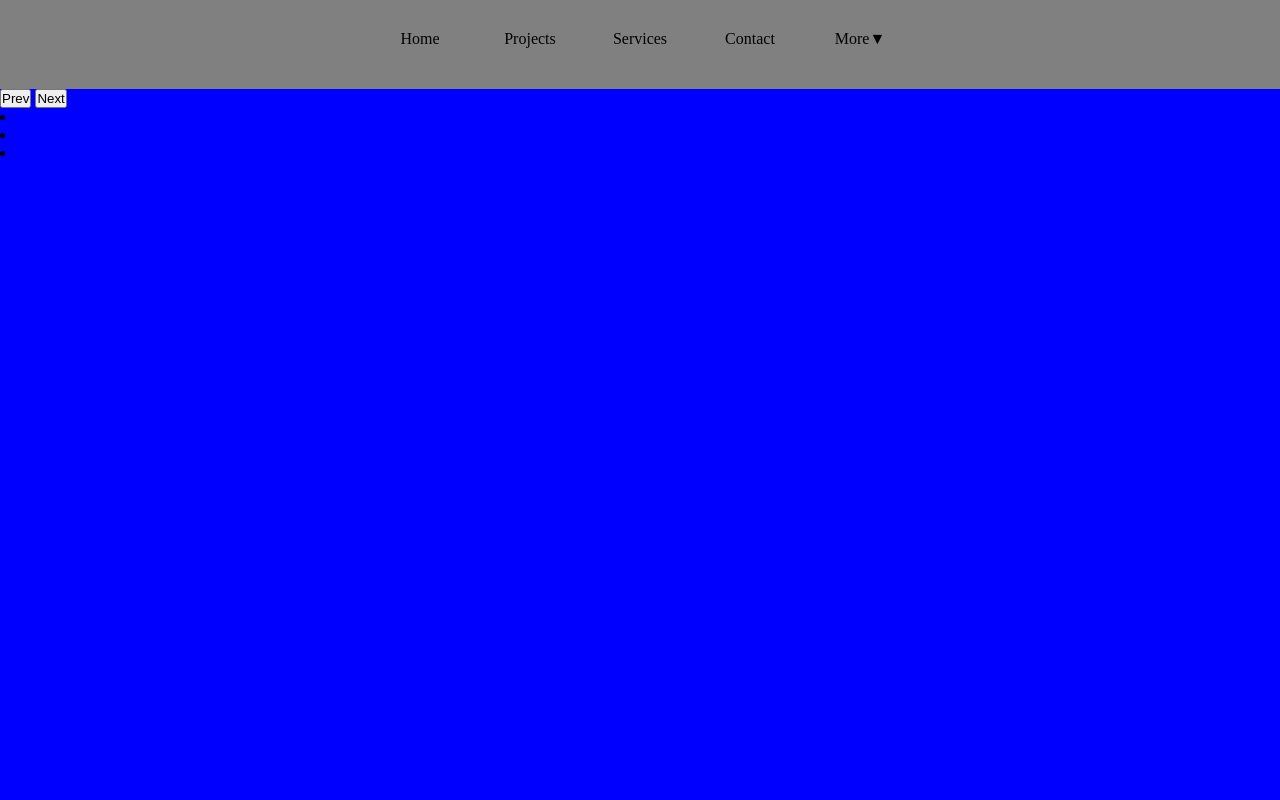
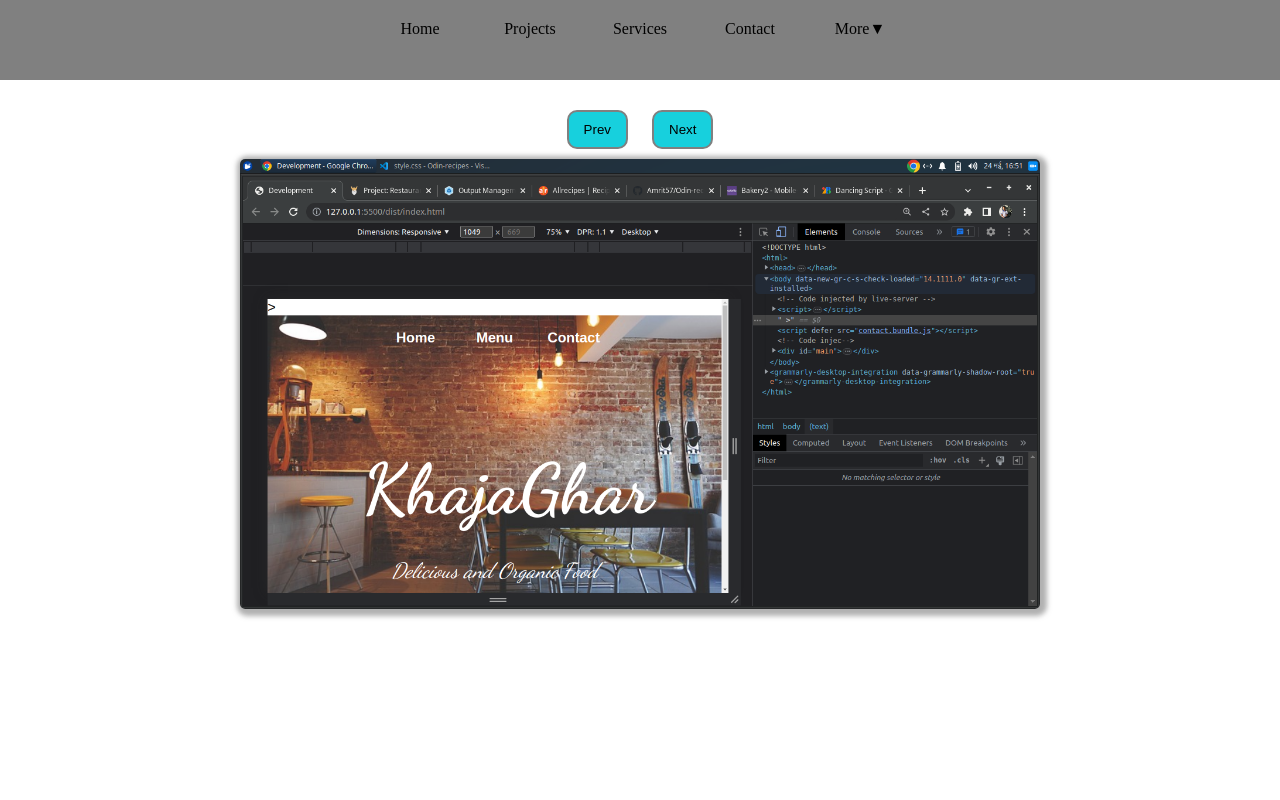
Before and after one commit to Amrit57/git_test, a plain HTML site: page Practice/index.html in a window 1280 px wide. Drawn offline with Linux system fonts and the light colour scheme.

Commit message:
Styled Images and buttons

```diff
--- a/Practice/style.css
+++ b/Practice/style.css
@@ -5,12 +5,12 @@
 }
 .container {
   display: grid;
-  grid-template: 1fr 8fr/ 1fr;
+  grid-template: 1fr 9fr/ 1fr;
   height: 100vh;
 }
 header {
   grid-column: 1/3;
-  padding: 20px;
+  padding: 10px;
   background: grey;
 }
 .main-nav {
@@ -67,10 +67,34 @@ header {
 .drop-menus > li:hover {
   box-shadow: 0px -2px 2px rgb(116, 113, 113) inset;
 }
+button {
+  padding: 10px 15px;
+  margin: 10px;
+  cursor: pointer;
+  background: rgb(23, 208, 221);
+  border-radius: 10px;
+  outline: none;
+  border: 2px solid grey;
+}
+.image-slider {
+  border-radius: 5px;
+  height: 450px;
+  width: 800px;
+  overflow: hidden;
+  list-style: none;
+  box-shadow: 2px 2px 5px 5px rgba(128, 128, 128, 0.616);
+  object-fit: cover;
+}
+img {
+  width: 100%;
+}
 .content {
-  background: blue;
   grid-row: 2/3;
   grid-column: 1/3;
+  padding: 20px;
+  display: flex;
+  flex-direction: column;
+  align-items: center;
 }
 
 .ham-menu {
@@ -88,6 +112,10 @@ header {
 @media screen and (max-width: 425px) {
   .content {
     background: red;
+  }
+  .image-slider {
+    height: 100vh;
+    width: 100vw;
   }
   .ham-menu {
     display: block;
```
Also changed, not shown: Practice/images/bug.png (added), Practice/images/bug2.png (added), Practice/images/img.png (added).
